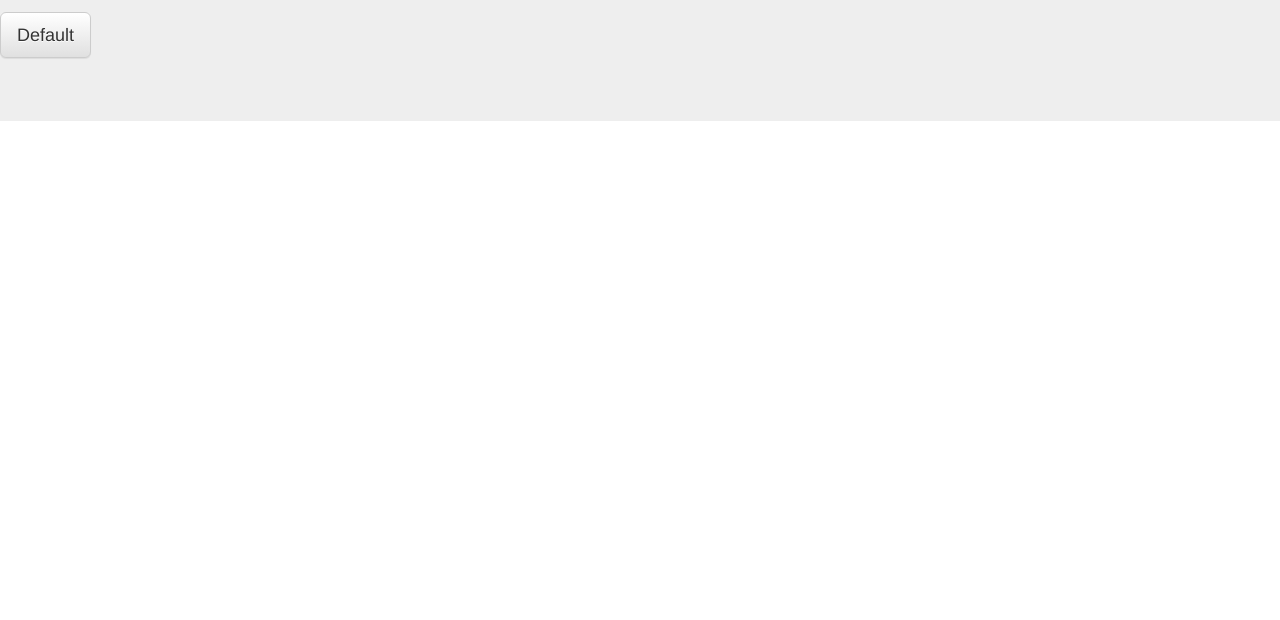
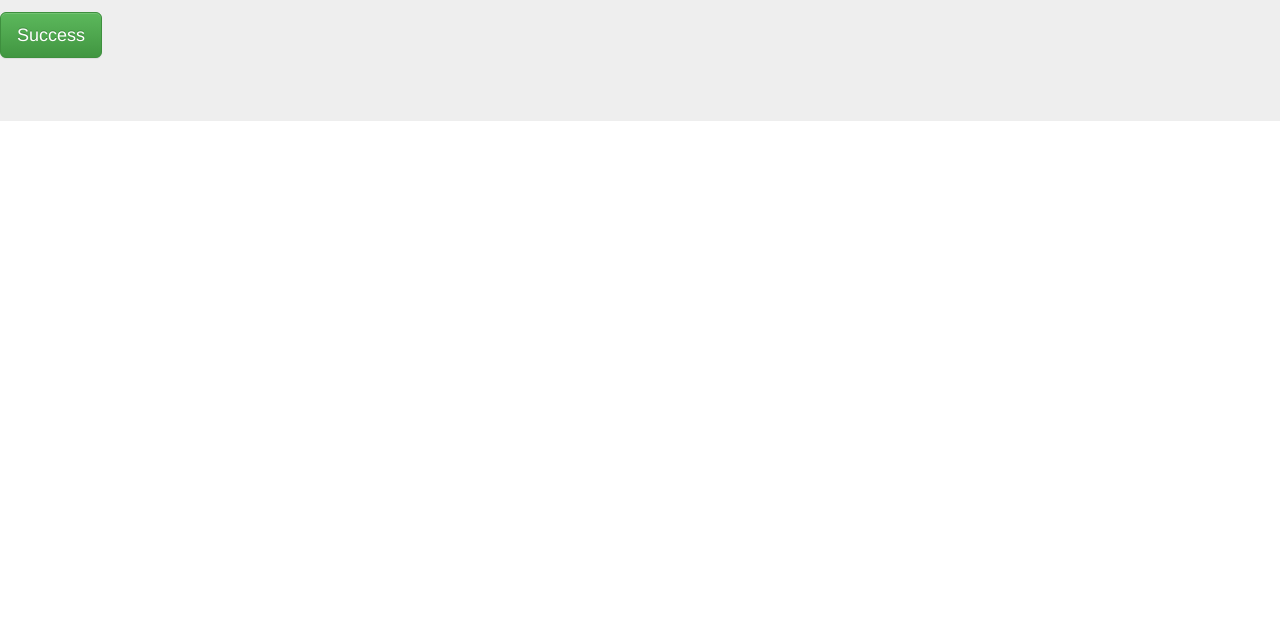
Before and after one commit to siso/poc-cicd, a plain HTML site: page index.html in a window 1280 px wide. Shown: the part 180-800 px from the top of the page. Drawn offline with nearby package versions, Linux system fonts and the light colour scheme.

Commit message:
change button success

```diff
--- a/index.html
+++ b/index.html
@@ -34,9 +34,9 @@
         <!-- <p><a href="#" class="btn btn-primary btn-lg" role="button">Learn more &raquo;</a></p> -->
 
       <p>
-        <button type="button" class="btn btn-lg btn-default">Default</button>
+        <!-- <button type="button" class="btn btn-lg btn-default">Default</button> -->
         <!-- <button type="button" class="btn btn-lg btn-primary">Primary</button> -->
-        <!-- <button type="button" class="btn btn-lg btn-success">Success</button> -->
+        <button type="button" class="btn btn-lg btn-success">Success</button>
         <!-- <button type="button" class="btn btn-lg btn-info">Info</button> -->
         <!-- <button type="button" class="btn btn-lg btn-warning">Warning</button> -->
         <!-- <button type="button" class="btn btn-lg btn-danger">Danger</button> -->
```
